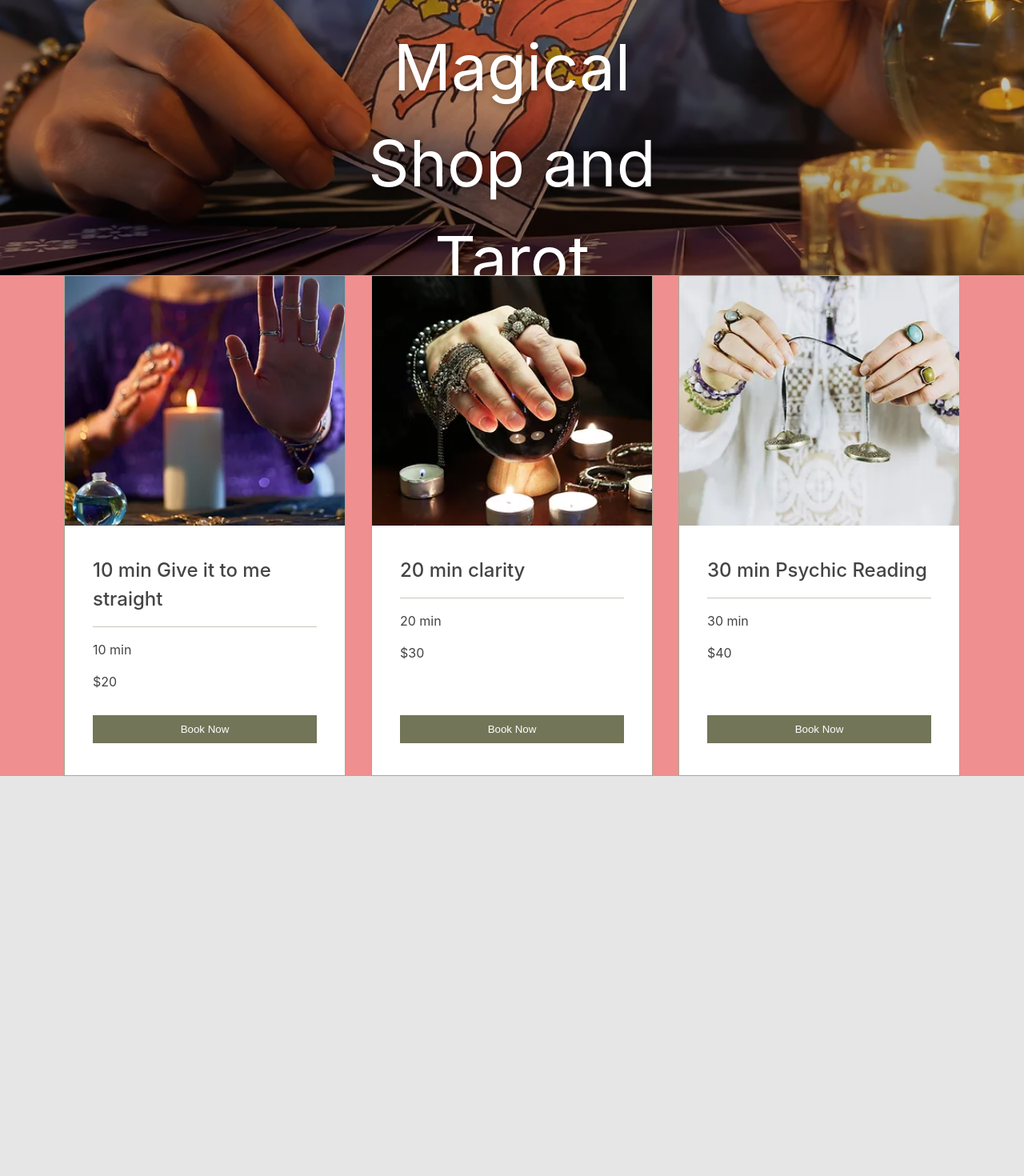
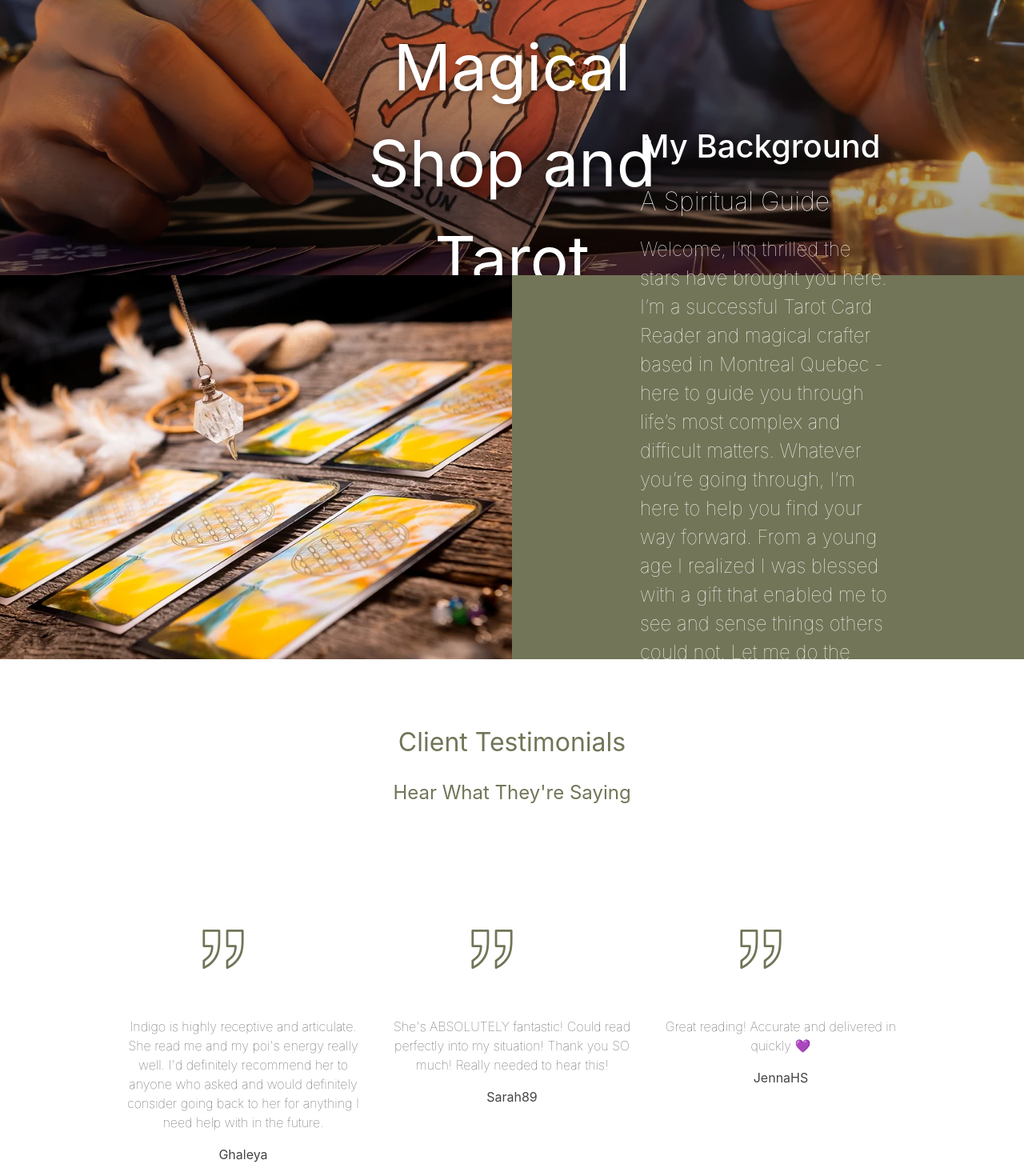
Before and after one commit to DenzelBraithwaite/indigo-moon, a Svelte app: page / in a window 1280 px wide. Shown: the part 280-1750 px from the top of the page at 80% size. Before the commit the page ends 1250 px from the top, so only its background shows below. Built offline with nearby package versions, Linux system fonts and the light colour scheme.

Commit message:
added testimonials

```diff
--- a/src/App.svelte
+++ b/src/App.svelte
@@ -4,6 +4,7 @@
   import ProductGrid from './lib/UI/cards/CardGrid.svelte';
   import Navbar from './lib/UI/navbar.svelte'
   import HeroBanner from './lib/UI/HeroBanner.svelte'
+  import Testimonials from './lib/UI/cards/Testimonials.svelte'
 
   let src1 = "../../../../public/card1.webp";
   let src2 = "../../../../public/card2.webp";
@@ -39,6 +40,52 @@
     max-width: 90vw;
     margin: 0 auto;
   }
+
+  .sub-banner {
+    position: relative;
+    width: 100%;
+    height: 60vh;
+
+    display: flex;
+  }
+
+  .sub-banner img {
+    width: 50%;
+    object-fit: cover;
+    object-position: center;
+  }
+
+  .sub-banner-text-group {
+    background-color: #727557;
+    color: #fff;
+    width: 50%;
+
+    display: flex;
+    flex-direction: column;
+    justify-content: center;
+  }
+
+  .content {
+    width: 50%;
+    margin: 0 auto;
+  }
+
+  .sub-banner-title {
+    font-size: 2.5rem;
+    font-weight: 500;
+    line-height: 1;
+  }
+
+  .sub-banner-subtitle {
+    font-size: 2rem;
+    font-weight: lighter;
+    line-height: 1;
+  }
+
+  .sub-banner-text {
+    font-size: 1.5rem;
+    font-weight: lighter;
+  }
 </style>
 
 <!-- HTML Below -->
@@ -47,6 +94,23 @@
     <Navbar />
     <HeroBanner />
   </header>
+  <section class="sub-banner">
+    <img src="../public/sub_hero_banner.webp" alt="necklace swaying over cards">
+    <div class="sub-banner-text-group">
+      <div class="content">
+        <h1 class="sub-banner-title">My Background</h1>
+        <h2 class="sub-banner-subtitle">A Spiritual Guide</h2>
+        <p class="sub-banner-text">Welcome, I’m thrilled the stars have brought you here.
+          I’m a successful Tarot Card Reader and magical crafter based
+          in Montreal Quebec - here to guide you through life’s most complex and difficult matters.
+          Whatever you’re going through, I‘m here to help you find your way forward.
+          From a young age I realized I was blessed with a gift that enabled me to see and sense things others could not.
+          Let me do the same for you as I have for so many others since 2015.
+          Contact me to schedule an appointment or phone call reading.</p>
+      </div>
+    </div>
+  </section>
+  <Testimonials />
   <div class="container">
       <ProductGrid />
   </div>
--- a/src/app.css
+++ b/src/app.css
@@ -4,7 +4,7 @@
   font-weight: 400;
 
   color: #444;
-  background-color: #e6e6e6;
+  background-color: #fff;
 
   font-synthesis: none;
   text-rendering: optimizeLegibility;
@@ -16,5 +16,4 @@
 body {
   padding: 0;
   margin: 0 auto;
-  background-color: rgba(255, 0, 0, 0.212);
 }
--- /dev/null
+++ b/src/lib/UI/cards/Testimonials.svelte
@@ -0,0 +1,89 @@
+<script>
+    // JavaScript Below
+let testimonial1 = "Indigo is highly receptive and articulate. She read me and my poi's energy really well. I'd definitely recommend her to anyone who asked and would definitely consider going back to her for anything I need help with in the future.";
+let testimonial2 = "She's ABSOLUTELY fantastic! Could read perfectly into my situation! Thank you SO much! Really needed to hear this!";
+let testimonial3 = "Great reading! Accurate and delivered in quickly 💜";
+let author1 = 'Ghaleya';
+let author2 = 'Sarah89';
+let author3 = 'JennaHS';
+</script>
+
+<style>
+    /* CSS Below */
+    .container {
+        margin: 5rem auto;
+    }
+
+    .container h1,
+    .container h2{
+        text-align: center;
+        color: #727557;
+        font-weight: normal;
+    }
+
+    .card{
+        position: relative;
+        height: 350px;
+        padding: 10px;
+        text-align: center;
+    }
+
+    .grid {
+        margin: 5rem auto;
+        width: 50%;
+
+        display: grid;
+        grid-template-columns: repeat(3, 1fr);
+        gap: 1rem;
+        justify-content: center;
+    }
+
+    .quote-icon {
+        fill: #727557;
+        transform: scale(0.5);
+    }
+
+    .text{
+        font-weight: lighter;
+    }
+</style>
+
+<!-- HTML Below -->
+<div class="container">
+    <h1>Client Testimonials</h1>
+    <h2>Hear What They're Saying</h2>
+    <div class="grid">
+        <div class="card">
+            <svg class="quote-icon">
+                <g>
+                    <path d="M89.9 51H51.6c-1.5 0-2.8 1.2-2.8 2.8v38.3c0 1.5 1.2 2.8 2.8 2.8h18.1c-.2 4.3-.9 9.1-3.2 15.2-2.3 5.9-11.1 13.1-16.3 16.2-.9.5-1.4 1.4-1.4 2.4v17.6c0 .9.5 1.8 1.3 2.3.5.3 1 .5 1.5.5.4 0 .8-.1 1.1-.2 9.1-4 16.7-9.4 22.6-15.9 5.8-6.5 10.2-13.8 13.1-21.6 2.9-7.8 4.3-19.1 4.3-33.7V53.8c0-1.5-1.2-2.8-2.8-2.8zm-2.8 26.6c0 13.9-1.3 24.6-4 31.8-2.6 7.1-6.7 13.8-12 19.8-4.5 5-10.1 9.3-16.7 12.7v-11.6c4.7-3 14.3-10.5 17.3-18.1 3.2-8.3 3.6-14.7 3.6-20 0-1.5-1.2-2.8-2.8-2.8H54.4V56.6h32.7v21z"></path>
+                    <path d="M148.4 51h-38.3c-1.5 0-2.8 1.2-2.8 2.8v38.3c0 1.5 1.2 2.8 2.8 2.8h18.1c-.2 4.3-.9 9.1-3.2 15.2-2.3 5.9-11.1 13.1-16.3 16.2-.9.5-1.4 1.4-1.4 2.4v17.6c0 .9.5 1.8 1.3 2.3.5.3 1 .5 1.5.5.4 0 .8-.1 1.1-.2 9.1-4 16.7-9.4 22.6-15.9 5.8-6.5 10.2-13.8 13.1-21.6 2.9-7.8 4.3-19.1 4.3-33.7V53.8c0-1.5-1.3-2.8-2.8-2.8zm-2.8 26.6c0 13.9-1.3 24.6-4 31.8-2.6 7.1-6.7 13.8-12 19.8-4.5 5-10.1 9.3-16.7 12.7v-11.6c4.7-3 14.3-10.5 17.3-18.1 3.2-8.3 3.6-14.7 3.6-20 0-1.5-1.2-2.8-2.8-2.8h-18.1V56.6h32.7v21z"></path>
+                </g>
+            </svg>
+            <p class="text">{testimonial1}</p>
+            <p class="author">{author1}</p>
+        </div>
+
+        <div class="card">
+            <svg class="quote-icon">
+                <g>
+                    <path d="M89.9 51H51.6c-1.5 0-2.8 1.2-2.8 2.8v38.3c0 1.5 1.2 2.8 2.8 2.8h18.1c-.2 4.3-.9 9.1-3.2 15.2-2.3 5.9-11.1 13.1-16.3 16.2-.9.5-1.4 1.4-1.4 2.4v17.6c0 .9.5 1.8 1.3 2.3.5.3 1 .5 1.5.5.4 0 .8-.1 1.1-.2 9.1-4 16.7-9.4 22.6-15.9 5.8-6.5 10.2-13.8 13.1-21.6 2.9-7.8 4.3-19.1 4.3-33.7V53.8c0-1.5-1.2-2.8-2.8-2.8zm-2.8 26.6c0 13.9-1.3 24.6-4 31.8-2.6 7.1-6.7 13.8-12 19.8-4.5 5-10.1 9.3-16.7 12.7v-11.6c4.7-3 14.3-10.5 17.3-18.1 3.2-8.3 3.6-14.7 3.6-20 0-1.5-1.2-2.8-2.8-2.8H54.4V56.6h32.7v21z"></path>
+                    <path d="M148.4 51h-38.3c-1.5 0-2.8 1.2-2.8 2.8v38.3c0 1.5 1.2 2.8 2.8 2.8h18.1c-.2 4.3-.9 9.1-3.2 15.2-2.3 5.9-11.1 13.1-16.3 16.2-.9.5-1.4 1.4-1.4 2.4v17.6c0 .9.5 1.8 1.3 2.3.5.3 1 .5 1.5.5.4 0 .8-.1 1.1-.2 9.1-4 16.7-9.4 22.6-15.9 5.8-6.5 10.2-13.8 13.1-21.6 2.9-7.8 4.3-19.1 4.3-33.7V53.8c0-1.5-1.3-2.8-2.8-2.8zm-2.8 26.6c0 13.9-1.3 24.6-4 31.8-2.6 7.1-6.7 13.8-12 19.8-4.5 5-10.1 9.3-16.7 12.7v-11.6c4.7-3 14.3-10.5 17.3-18.1 3.2-8.3 3.6-14.7 3.6-20 0-1.5-1.2-2.8-2.8-2.8h-18.1V56.6h32.7v21z"></path>
+                </g>
+            </svg>
+            <p class="text">{testimonial2}</p>
+            <p class="author">{author2}</p>
+        </div>
+
+        <div class="card">
+            <svg class="quote-icon">
+                <g>
+                    <path d="M89.9 51H51.6c-1.5 0-2.8 1.2-2.8 2.8v38.3c0 1.5 1.2 2.8 2.8 2.8h18.1c-.2 4.3-.9 9.1-3.2 15.2-2.3 5.9-11.1 13.1-16.3 16.2-.9.5-1.4 1.4-1.4 2.4v17.6c0 .9.5 1.8 1.3 2.3.5.3 1 .5 1.5.5.4 0 .8-.1 1.1-.2 9.1-4 16.7-9.4 22.6-15.9 5.8-6.5 10.2-13.8 13.1-21.6 2.9-7.8 4.3-19.1 4.3-33.7V53.8c0-1.5-1.2-2.8-2.8-2.8zm-2.8 26.6c0 13.9-1.3 24.6-4 31.8-2.6 7.1-6.7 13.8-12 19.8-4.5 5-10.1 9.3-16.7 12.7v-11.6c4.7-3 14.3-10.5 17.3-18.1 3.2-8.3 3.6-14.7 3.6-20 0-1.5-1.2-2.8-2.8-2.8H54.4V56.6h32.7v21z"></path>
+                    <path d="M148.4 51h-38.3c-1.5 0-2.8 1.2-2.8 2.8v38.3c0 1.5 1.2 2.8 2.8 2.8h18.1c-.2 4.3-.9 9.1-3.2 15.2-2.3 5.9-11.1 13.1-16.3 16.2-.9.5-1.4 1.4-1.4 2.4v17.6c0 .9.5 1.8 1.3 2.3.5.3 1 .5 1.5.5.4 0 .8-.1 1.1-.2 9.1-4 16.7-9.4 22.6-15.9 5.8-6.5 10.2-13.8 13.1-21.6 2.9-7.8 4.3-19.1 4.3-33.7V53.8c0-1.5-1.3-2.8-2.8-2.8zm-2.8 26.6c0 13.9-1.3 24.6-4 31.8-2.6 7.1-6.7 13.8-12 19.8-4.5 5-10.1 9.3-16.7 12.7v-11.6c4.7-3 14.3-10.5 17.3-18.1 3.2-8.3 3.6-14.7 3.6-20 0-1.5-1.2-2.8-2.8-2.8h-18.1V56.6h32.7v21z"></path>
+                </g>
+            </svg>
+            <p class="text">{testimonial3}</p>
+            <p class="author">{author3}</p>
+        </div>
+    </div>
+</div>
```
Also changed, not shown: src/lib/UI/cards/Testimonial.svelte (deleted, +0 -47 lines), public/hero_banner.webp, public/sub_hero_banner.webp (added).
